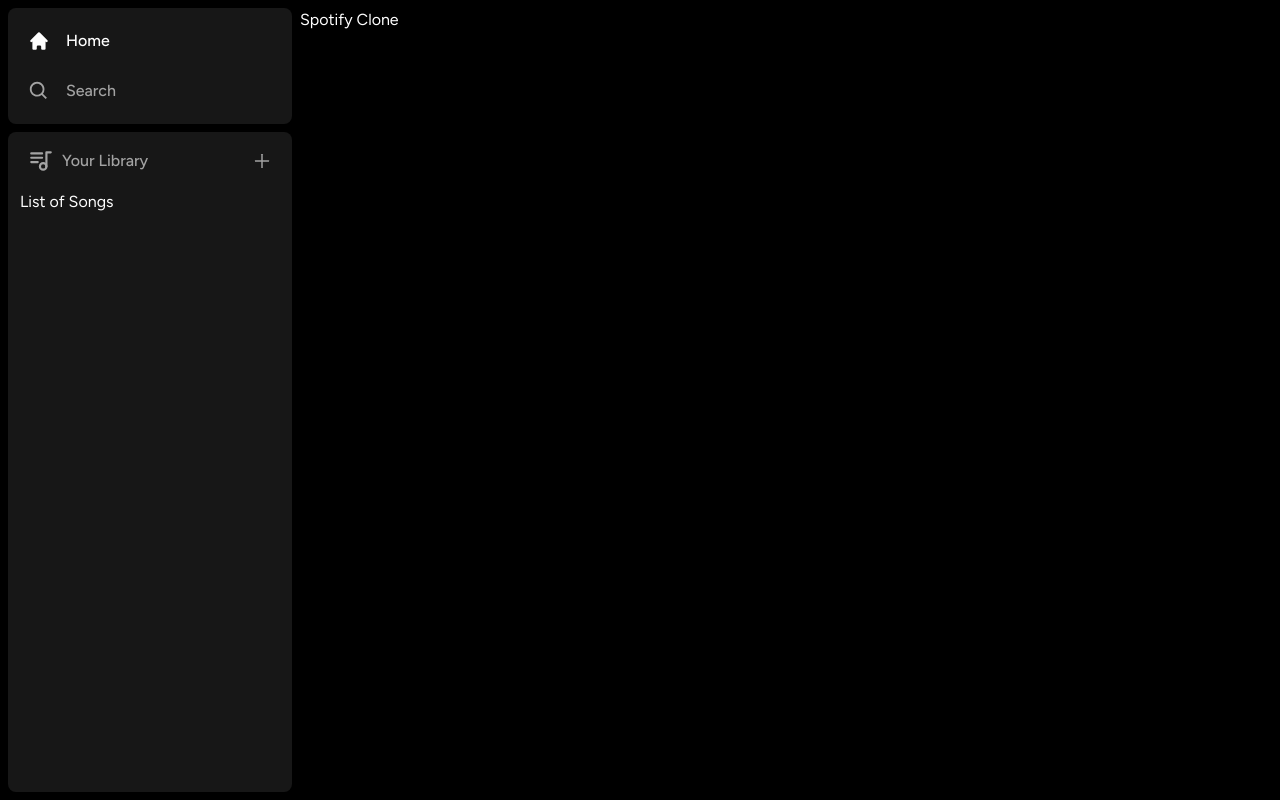
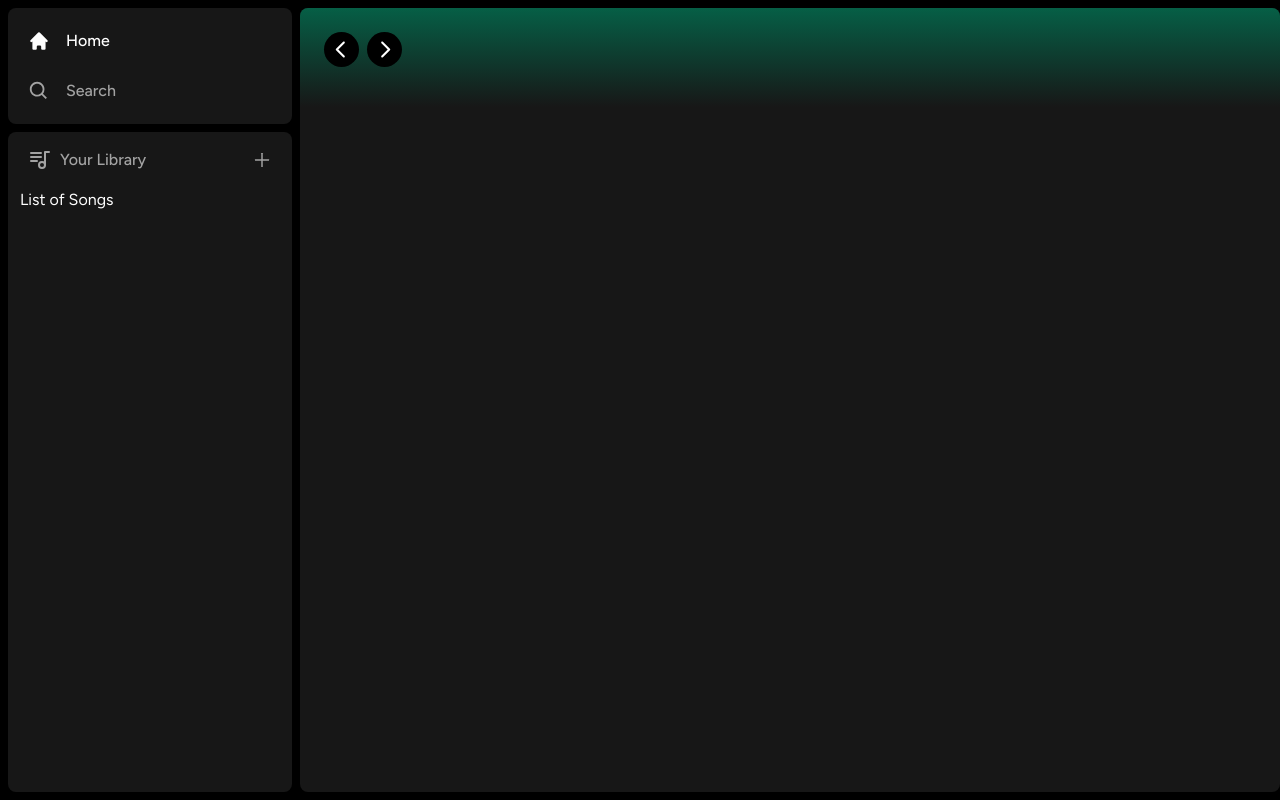
Before and after one commit to sujeethshingade/spotify-clone, a Next.js app: page / in a window 1280 px wide. Built offline with nearby package versions, Linux system fonts and the light colour scheme.

Commit message:
add header

```diff
--- a/app/(site)/page.tsx
+++ b/app/(site)/page.tsx
@@ -1,5 +1,11 @@
+import Header from "@/components/Header";
+
 export default function Home() {
   return (
-    <div>Spotify Clone</div>
+    <div className="bg-neutral-900 rounded-lg h-full w-full overflow-hidden overflow-y-auto">
+      <Header>
+        Header
+      </Header>
+      </div>
   );
 }
--- /dev/null
+++ b/components/Header.tsx
@@ -0,0 +1,45 @@
+"use client";
+
+import { useRouter } from 'next/navigation';
+import { RxCaretLeft, RxCaretRight } from 'react-icons/rx';
+import { twMerge } from 'tailwind-merge';
+import { HiHome } from 'react-icons/hi';
+import { BiSearch } from 'react-icons/bi';
+
+interface HeaderProps {
+    children: React.ReactNode;
+    className?: string;
+}
+
+const Header: React.FC<HeaderProps> = ({ children, className }) => {
+    const router = useRouter();
+
+    const handleLogout = () => {
+        // Handel Logout later
+    }
+
+    return (
+        <div className={twMerge(`h-fit bg-gradient-to-b from-emerald-800 p-6`, className)}>
+            <div className='w-full mb-4 flex items-center justify-between '>
+                <div className='hidden md:flex gap-x-2 items-center'>
+                    <button onClick={() => router.back()} className='rounded-full bg-black flex items-center justify-center hover:opacity-75 transition'>
+                        <RxCaretLeft className="text-white" size={35} />
+                    </button>
+                    <button onClick={() => router.forward()} className='rounded-full bg-black flex items-center justify-center hover:opacity-75 transition'>
+                        <RxCaretRight className="text-white" size={35} />
+                    </button>
+                </div>
+                <div className='flex md:hidden gap-x-2 items-center'>
+                    <button className='rounded-full p-2 bg-white flex items-center justify-center hover:opacity-75 transition'>
+                        <HiHome className='text-black' size={20} />
+                    </button>
+                    <button className='rounded-full p-2 bg-white flex items-center justify-center hover:opacity-75 transition'>
+                        <BiSearch className='text-black' size={20} />
+                    </button>
+                </div>
+            </div>
+        </div>
+    );
+}
+
+export default Header;
--- a/components/Library.tsx
+++ b/components/Library.tsx
@@ -12,7 +12,7 @@
         <div className="flex flex-col">
             <div className="flex items-center justify-between px-5 pt-4">
                 <div className="inline-flex items-center gap-x-2">
-                    <TbPlaylist className="text-neutral-400" size={26} />
+                    <TbPlaylist className="text-neutral-400" size={24} />
                     <p className="text-neutral-400 font-medium text-md">
                         Your Library
                     </p>
```
